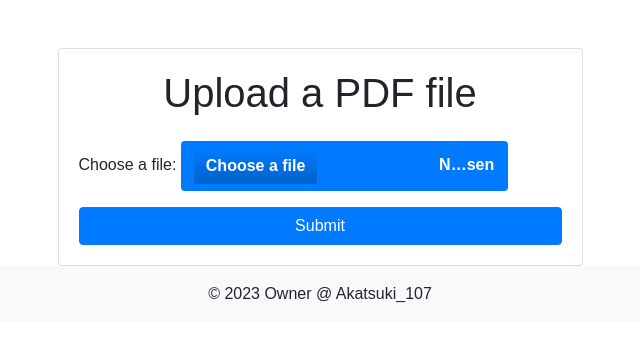
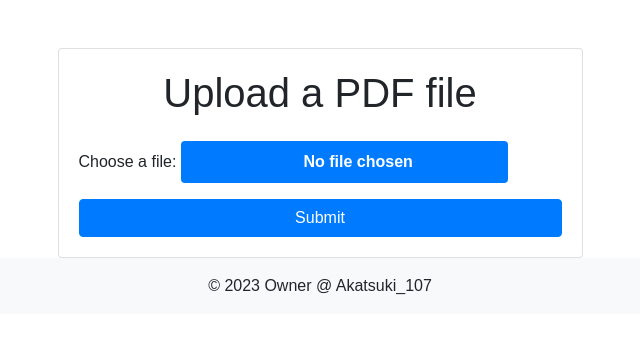
Before and after one commit to RajnishProgrammer/flask-cpc, a Flask app: page / in a window 1280 px wide. Shown: the part 86-428 px from the top of the page, without its empty margins (320-960 px from the left). Run offline with Flask 2, Linux system fonts and the light colour scheme; some libraries are stand-ins or nearby versions.

Commit message:
Update style.css

```diff
--- a/myapp/static/style.css
+++ b/myapp/static/style.css
@@ -42,7 +42,6 @@ input[type="file"]::-webkit-file-upload-button {
 }
 
 input[type="file"]::before {
-  content: 'Choose a file';
   display: inline-block;
   background: linear-gradient(#007bff, #0062cc);
   border: 1px solid #007bff;
```
